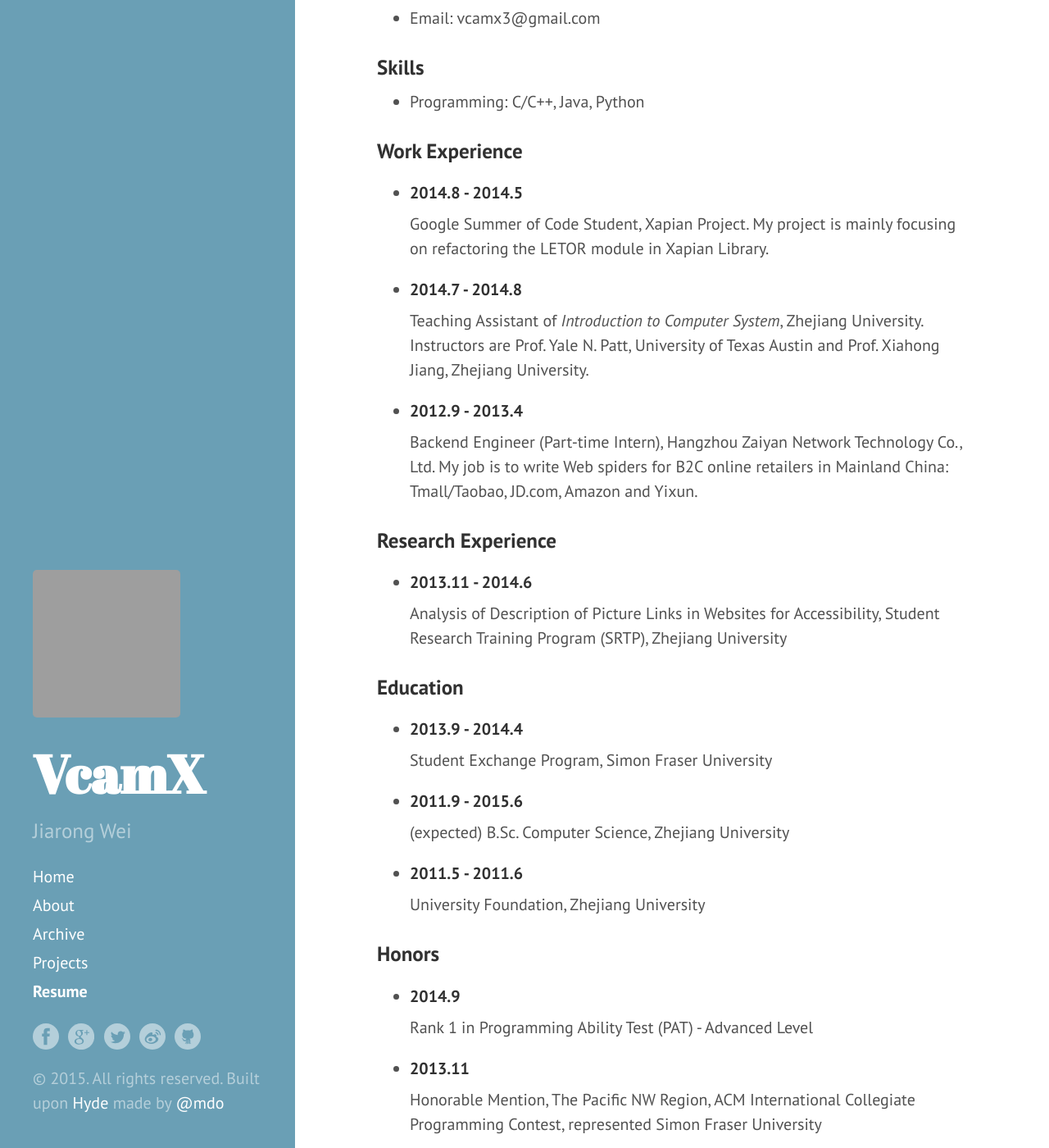
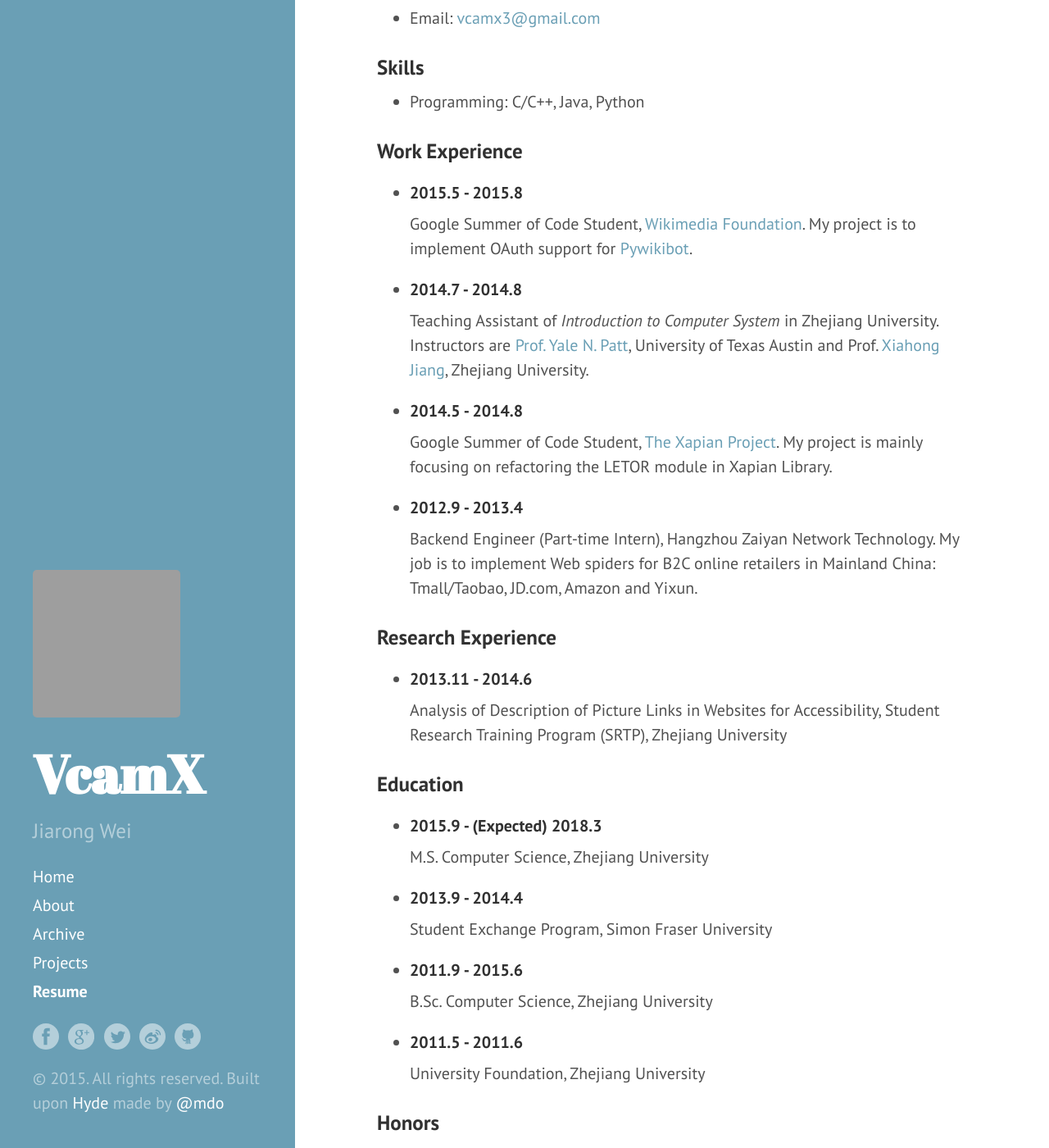
Before and after one commit to VcamX/vcamx.github.io, a Jekyll site: the page built from resume.md, in a window 1280 px wide and 1400 px high, scrolled down 194 px. Shown: the whole window at 82% size. Built offline with Jekyll 4.4.1, drawn with Linux system fonts in a browser that asks for light colours; Markdown is read by kramdown in place of the engine named in the settings; some of the changed text lies outside the part shown; grey boxes are pictures that could not be loaded.

Commit message:
Update resume

```diff
--- a/resume.md
+++ b/resume.md
@@ -15,14 +15,17 @@
 
 ### Work Experience
 
-- ###### 2014.8 - 2014.5
-Google Summer of Code Student, Xapian Project. My project is mainly focusing on refactoring the LETOR module in Xapian Library.
+- ###### 2015.5 - 2015.8
+Google Summer of Code Student, [Wikimedia Foundation](https://wikimediafoundation.org/). My project is to implement OAuth support for [Pywikibot](https://www.mediawiki.org/wiki/Manual:Pywikibot).
 
 - ###### 2014.7 - 2014.8
-Teaching Assistant of *Introduction to Computer System*, Zhejiang University. Instructors are Prof. Yale N. Patt, University of Texas Austin and Prof. Xiahong Jiang, Zhejiang University.
+Teaching Assistant of *Introduction to Computer System* in Zhejiang University. Instructors are [Prof. Yale N. Patt](http://users.ece.utexas.edu/~patt/), University of Texas Austin and Prof. [Xiahong Jiang](http://www.cs.zju.edu.cn/people/jiangxh/), Zhejiang University.
+
+- ###### 2014.5 - 2014.8
+Google Summer of Code Student, [The Xapian Project](http://xapian.org/). My project is mainly focusing on refactoring the LETOR module in Xapian Library.
 
 - ###### 2012.9 - 2013.4
-Backend Engineer (Part-time Intern), Hangzhou Zaiyan Network Technology Co., Ltd. My job is to write Web spiders for B2C online retailers in Mainland China: Tmall/Taobao, JD.com, Amazon and Yixun.
+Backend Engineer (Part-time Intern), Hangzhou Zaiyan Network Technology. My job is to implement Web spiders for B2C online retailers in Mainland China: Tmall/Taobao, JD.com, Amazon and Yixun.
 
 
 ### Research Experience
@@ -34,11 +37,14 @@
 
 ### Education
 
+- ###### 2015.9 - (Expected) 2018.3
+M.S. Computer Science, Zhejiang University
+
 - ###### 2013.9 - 2014.4
 Student Exchange Program, Simon Fraser University
 
 - ###### 2011.9 - 2015.6
-(expected) B.Sc. Computer Science, Zhejiang University
+B.Sc. Computer Science, Zhejiang University
 
 - ###### 2011.5 - 2011.6
 University Foundation, Zhejiang University
@@ -47,16 +53,16 @@
 ### Honors
 
 - ###### 2014.9
-Rank 1 in Programming Ability Test (PAT) - Advanced Level
+Rank 1 in [Programming Ability Test (PAT)](http://www.patest.cn/) - Advanced Level
 
 - ###### 2013.11
-Honorable Mention, The Pacific NW Region, ACM International Collegiate Programming Contest, represented Simon Fraser University
+Honorable Mention, The Pacific NW Region, ACM International Collegiate Programming Contest, representing Simon Fraser University
 
 - ###### 2013.10
 Scholarship for Academic Excellence and Excellent All-round Student for 2012-2013 academic year, Zhejiang University
 
 - ###### 2011.1
-Undergraduate Recommendation, Zhejiang University
+Undergraduate recommendation to Zhejiang University
 
 - ###### 2009.11
-First Prize in National Olympiad in Informatics in Province (NOIP)
+First prize of National Olympiad in Informatics in Province (NOIP), China
```
Also changed, not shown: other parts of resume.md (+1 -1 lines).
